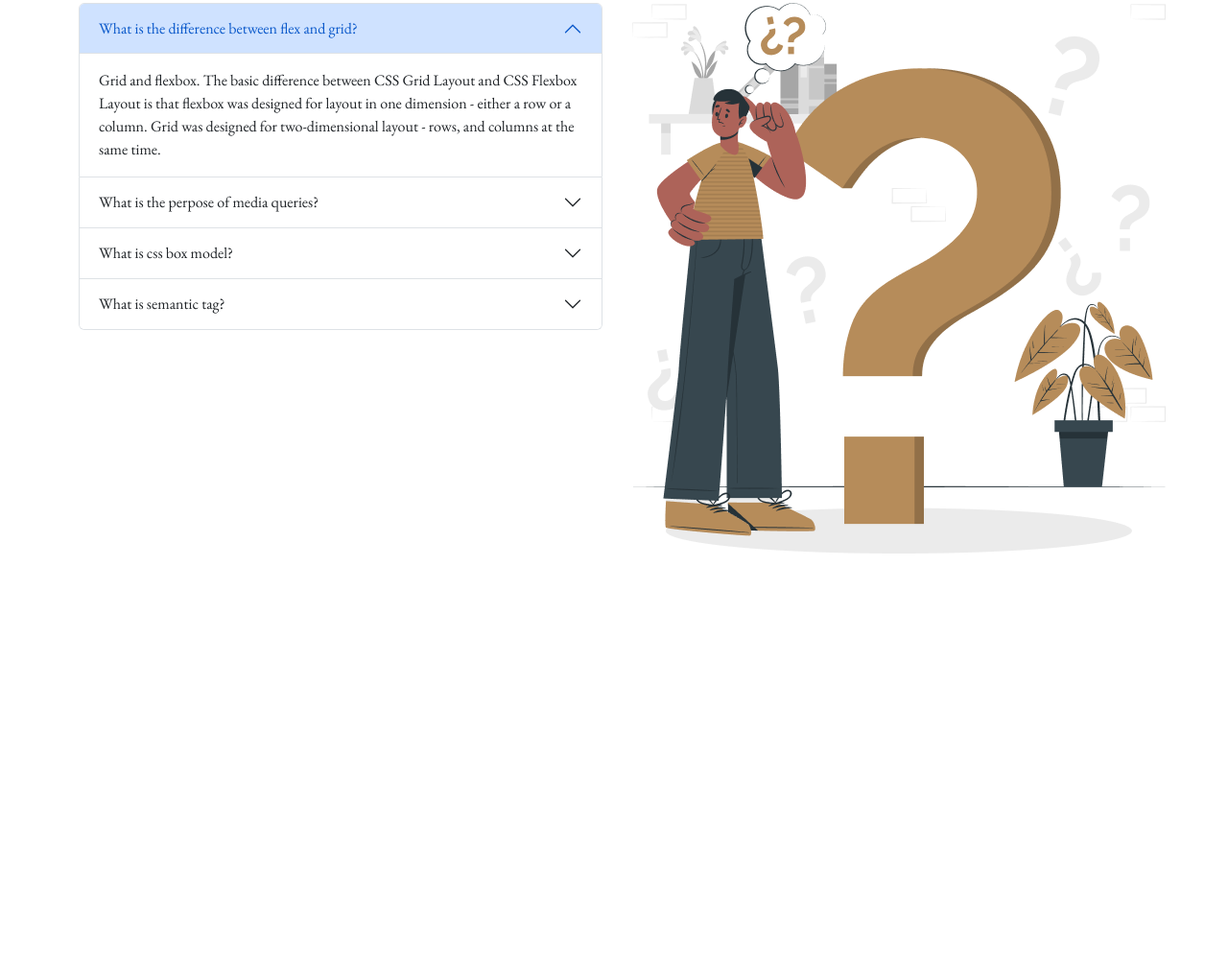
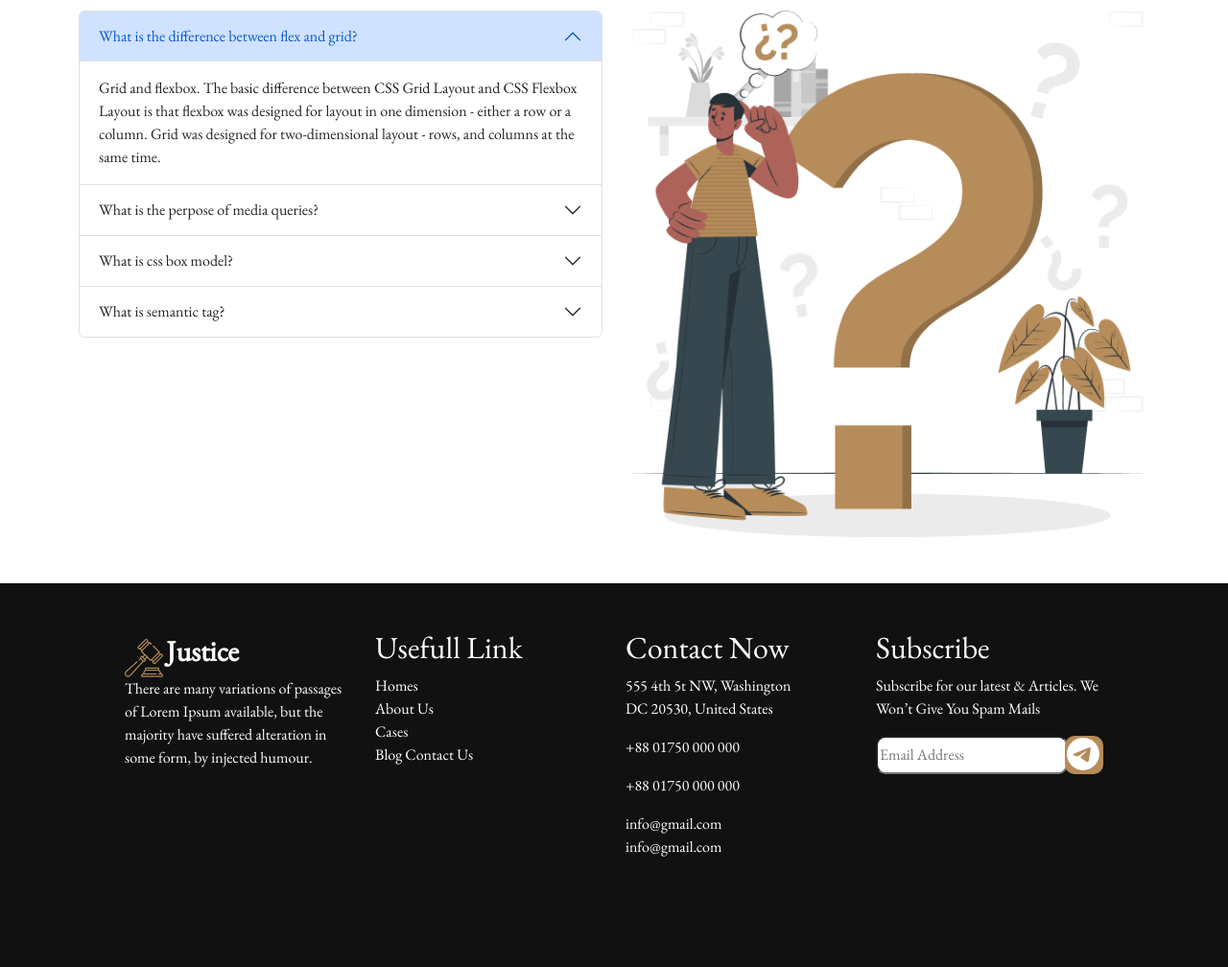
Before and after one commit to weirdRafi/legalSolution, a plain HTML site: page index.html in a window 1280 px wide. Shown: the part 2368-3376 px from the top of the page at 96% size. Before the commit the page ends 2945 px from the top, so only its background shows below. Drawn offline with nearby package versions, Linux system fonts and the light colour scheme.

Commit message:
footer added

```diff
--- a/css/style.css
+++ b/css/style.css
@@ -70,12 +70,44 @@ body{
     height: 100px;
     border-radius: 50%;
 }
-
-
-
-
-
-
+/* footer  */
+.footer{
+    background: #111111;
+    width: 100%;
+    height: 400px;
+    color: #fff;
+}
+.foot-title{
+    font-size: 30px;
+    font-weight: 600;
+}
+.links a{
+    text-decoration: none;
+    color: #fff;
+}
+.fot-rel{
+    position: relative;
+}
+.fot-rel input{
+    width: 200px;
+    height: 40px;
+    border-radius: 10px;
+}
+.fot-abs{
+    position: absolute;
+    background-color: #B68C5A;
+    height: 40px;
+    width: 40px;
+    border-radius: 10px;
+    top: 0;
+    right: 0;
+}
+.icon{
+    position: absolute;
+    top: -6px;
+    left: 2px;
+    font-size: 35px;
+}
 
 
 
--- a/index.html
+++ b/index.html
@@ -34,17 +34,17 @@
                             <a class="nav-link nav-text" aria-current="page" href="#">Home</a>
                         </li>
                         <li class="nav-item">
-                            <a class="nav-link nav-text" href="#">Services  <i class="fa-thin fa-greater-than"></i></a>
+                            <a class="nav-link nav-text" href="#">Services <i class="fa-thin fa-greater-than"></i></a>
                         </li>
 
                         <li class="nav-item">
-                            <a class="nav-link nav-text" href="#">Cases  <i class="fa-thin fa-greater-than"></i></a>
+                            <a class="nav-link nav-text" href="#">Cases <i class="fa-thin fa-greater-than"></i></a>
                         </li>
                         <li class="nav-item">
-                            <a class="nav-link nav-text" href="#">Blog  <i class="fa-thin fa-greater-than"></i></a>
+                            <a class="nav-link nav-text" href="#">Blog <i class="fa-thin fa-greater-than"></i></a>
                         </li>
                         <li class="nav-item">
-                            <a class="nav-link nav-text" href="#">Contact Us  <i class="fa-thin fa-greater-than"></i></a>
+                            <a class="nav-link nav-text" href="#">Contact Us <i class="fa-thin fa-greater-than"></i></a>
                         </li>
                     </ul>
 
@@ -89,7 +89,8 @@
                         <img class="img-fluid" src="images/banner.png" alt="">
                         <div class="banner-titles">
                             <h1 class="banner-header">We Provide Effective Legal Solutions</h1>
-                            <p class="para-1">There are many variations of passages of Lorem Ipsum available, but the majority have suffered alteration in some form, by injected humour.</p>
+                            <p class="para-1">There are many variations of passages of Lorem Ipsum available, but the
+                                majority have suffered alteration in some form, by injected humour.</p>
                             <input class="form-contorl banner-form" type="text" placeholder="Search your services">
                             <button type="button" class="btn btn-custom">Search</button>
                         </div>
@@ -105,14 +106,16 @@
             <div class="row">
                 <div class="col-12 col-md-12 text-center">
                     <h1>The Legal Practice Area</h1>
-                    <p class="para-2">There are many variations of passages of Lorem Ipsum available, but the majority have <br> suffered alteration in some form, by injected humour.</p>
+                    <p class="para-2">There are many variations of passages of Lorem Ipsum available, but the majority
+                        have <br> suffered alteration in some form, by injected humour.</p>
                 </div>
             </div>
             <div class="row mt-3">
                 <div class="col-12 col-md-4 text-center p-5">
                     <img src="images/business.png" alt="">
                     <h2>Business Law</h2>
-                    <p class="para-2">There are many variations of passages of Lorem Ipsum available, but the majority have suffered alteration in some form, by injected humour.</p>
+                    <p class="para-2">There are many variations of passages of Lorem Ipsum available, but the majority
+                        have suffered alteration in some form, by injected humour.</p>
                     <div class="arrow mx-auto">
                         <i class="fa-solid fa-arrow-right"></i>
                     </div>
@@ -120,7 +123,8 @@
                 <div class="col-12 col-md-4 text-center p-5 middle">
                     <img src="images/criminal.png" alt="">
                     <h2>Criminal Law</h2>
-                    <p class="para-2">There are many variations of passages of Lorem Ipsum available, but the majority have suffered alteration in some form, by injected humour.</p>
+                    <p class="para-2">There are many variations of passages of Lorem Ipsum available, but the majority
+                        have suffered alteration in some form, by injected humour.</p>
                     <div class="arrow mx-auto">
                         <i class="fa-solid fa-arrow-right"></i>
                     </div>
@@ -128,7 +132,8 @@
                 <div class="col-12 col-md-4 text-center p-5">
                     <img src="images/child.png" alt="">
                     <h2>Child Support</h2>
-                    <p class="para-2">There are many variations of passages of Lorem Ipsum available, but the majority have suffered alteration in some form, by injected humour.</p>
+                    <p class="para-2">There are many variations of passages of Lorem Ipsum available, but the majority
+                        have suffered alteration in some form, by injected humour.</p>
                     <div class="arrow mx-auto">
                         <i class="fa-solid fa-arrow-right"></i>
                     </div>
@@ -136,7 +141,8 @@
                 <div class="col-12 col-md-4 text-center p-5">
                     <img src="images/education.png" alt="">
                     <h2>Education Law</h2>
-                    <p class="para-2">There are many variations of passages of Lorem Ipsum available, but the majority have suffered alteration in some form, by injected humour.</p>
+                    <p class="para-2">There are many variations of passages of Lorem Ipsum available, but the majority
+                        have suffered alteration in some form, by injected humour.</p>
                     <div class="arrow mx-auto">
                         <i class="fa-solid fa-arrow-right"></i>
                     </div>
@@ -144,7 +150,8 @@
                 <div class="col-12 col-md-4 text-center p-5">
                     <img src="images/divorce.png" alt="">
                     <h2>Divorce Law</h2>
-                    <p class="para-2">There are many variations of passages of Lorem Ipsum available, but the majority have suffered alteration in some form, by injected humour.</p>
+                    <p class="para-2">There are many variations of passages of Lorem Ipsum available, but the majority
+                        have suffered alteration in some form, by injected humour.</p>
                     <div class="arrow mx-auto">
                         <i class="fa-solid fa-arrow-right"></i>
                     </div>
@@ -152,7 +159,8 @@
                 <div class="col-12 col-md-4 text-center p-5">
                     <img src="images/tax.png" alt="">
                     <h2>Tax Law</h2>
-                    <p class="para-2">There are many variations of passages of Lorem Ipsum available, but the majority have suffered alteration in some form, by injected humour.</p>
+                    <p class="para-2">There are many variations of passages of Lorem Ipsum available, but the majority
+                        have suffered alteration in some form, by injected humour.</p>
                     <div class="arrow mx-auto">
                         <i class="fa-solid fa-arrow-right"></i>
                     </div>
@@ -162,19 +170,23 @@
         <!--/.leagal area End  -->
 
         <!-- Slider area start  -->
-        <section>
+        <section class="mt-2">
             <div class="row">
                 <div class="col-12 col-md-12 text-center">
                     <h1>What Our Client Say</h1>
-                    <p class="para-2">There are many variations of passages of Lorem Ipsum available, but the majority have <br> suffered alteration in some form, by injected humour.</p>
+                    <p class="para-2">There are many variations of passages of Lorem Ipsum available, but the majority
+                        have <br> suffered alteration in some form, by injected humour.</p>
                 </div>
             </div>
             <!-- slider -->
             <div id="carouselExampleCaptions" class="carousel slide mt-3">
                 <div class="carousel-indicators">
-                  <button type="button" data-bs-target="#carouselExampleCaptions" data-bs-slide-to="0" class="active" aria-current="true" aria-label="Slide 1"></button>
-                  <button type="button" data-bs-target="#carouselExampleCaptions" data-bs-slide-to="1" aria-label="Slide 2"></button>
-                  <button type="button" data-bs-target="#carouselExampleCaptions" data-bs-slide-to="2" aria-label="Slide 3"></button>
+                    <button type="button" data-bs-target="#carouselExampleCaptions" data-bs-slide-to="0" class="active"
+                        aria-current="true" aria-label="Slide 1"></button>
+                    <button type="button" data-bs-target="#carouselExampleCaptions" data-bs-slide-to="1"
+                        aria-label="Slide 2"></button>
+                    <button type="button" data-bs-target="#carouselExampleCaptions" data-bs-slide-to="2"
+                        aria-label="Slide 3"></button>
                 </div>
                 <div class="carousel-inner">
                     <div class="carousel-item active">
@@ -183,7 +195,10 @@
                             <img class="carousel-img" src="images/man.jpg" alt="">
                             <h2>Awlad Hossain</h2>
                             <p class="para-1">UIX Designer</p>
-                      <p class="para-1">Contrary to popular belief, Lorem Ipsum is not simply random text. It has roots in a piece of classical Latin literature from 45 BC, making it over 2000 years old. Richard McClintock, a Latin professor at Hampden-Sydney College in Virginia, looked up one of the more obscure Latin words, consectetur.</p>
+                            <p class="para-1">Contrary to popular belief, Lorem Ipsum is not simply random text. It has
+                                roots in a piece of classical Latin literature from 45 BC, making it over 2000 years
+                                old. Richard McClintock, a Latin professor at Hampden-Sydney College in Virginia, looked
+                                up one of the more obscure Latin words, consectetur.</p>
                         </div>
                     </div>
                     <div class="carousel-item">
@@ -192,7 +207,10 @@
                             <img class="carousel-img" src="images/man.jpg" alt="">
                             <h2>Awlad Hossain</h2>
                             <p class="para-1">UIX Designer</p>
-                      <p class="para-1">Contrary to popular belief, Lorem Ipsum is not simply random text. It has roots in a piece of classical Latin literature from 45 BC, making it over 2000 years old. Richard McClintock, a Latin professor at Hampden-Sydney College in Virginia, looked up one of the more obscure Latin words, consectetur.</p>
+                            <p class="para-1">Contrary to popular belief, Lorem Ipsum is not simply random text. It has
+                                roots in a piece of classical Latin literature from 45 BC, making it over 2000 years
+                                old. Richard McClintock, a Latin professor at Hampden-Sydney College in Virginia, looked
+                                up one of the more obscure Latin words, consectetur.</p>
                         </div>
                     </div>
                     <div class="carousel-item">
@@ -201,15 +219,20 @@
                             <img class="carousel-img" src="images/man.jpg" alt="">
                             <h2>Awlad Hossain</h2>
                             <p class="para-1">UIX Designer</p>
-                      <p class="para-1">Contrary to popular belief, Lorem Ipsum is not simply random text. It has roots in a piece of classical Latin literature from 45 BC, making it over 2000 years old. Richard McClintock, a Latin professor at Hampden-Sydney College in Virginia, looked up one of the more obscure Latin words, consectetur.</p>
+                            <p class="para-1">Contrary to popular belief, Lorem Ipsum is not simply random text. It has
+                                roots in a piece of classical Latin literature from 45 BC, making it over 2000 years
+                                old. Richard McClintock, a Latin professor at Hampden-Sydney College in Virginia, looked
+                                up one of the more obscure Latin words, consectetur.</p>
                         </div>
                     </div>
                 </div>
-                <button class="carousel-control-prev" type="button" data-bs-target="#carouselExampleCaptions" data-bs-slide="prev">
+                <button class="carousel-control-prev" type="button" data-bs-target="#carouselExampleCaptions"
+                    data-bs-slide="prev">
                     <span class="carousel-control-prev-icon" aria-hidden="true"></span>
                     <span class="visually-hidden">Previous</span>
                 </button>
-                <button class="carousel-control-next" type="button" data-bs-target="#carouselExampleCaptions" data-bs-slide="next">
+                <button class="carousel-control-next" type="button" data-bs-target="#carouselExampleCaptions"
+                    data-bs-slide="next">
                     <span class="carousel-control-next-icon" aria-hidden="true"></span>
                     <span class="visually-hidden">Next</span>
                 </button>
@@ -222,7 +245,8 @@
             <div class="row">
                 <div class="col-12 col-md-12 text-center">
                     <h1>Frequently Asked Any Questions</h1>
-                    <p class="para-2">There are many variations of passages of Lorem Ipsum available, but the majority have <br> suffered alteration in some form, by injected humour.</p>
+                    <p class="para-2">There are many variations of passages of Lorem Ipsum available, but the majority
+                        have <br> suffered alteration in some form, by injected humour.</p>
                 </div>
             </div>
             <div class="row mt-3">
@@ -230,61 +254,122 @@
                     <div class="accordion" id="accordionExample">
                         <div class="accordion-item">
                             <h2 class="accordion-header" id="headingOne">
-                            <button class="accordion-button" type="button" data-bs-toggle="collapse" data-bs-target="#collapseOne" aria-expanded="true" aria-controls="collapseOne">
+                                <button class="accordion-button" type="button" data-bs-toggle="collapse"
+                                    data-bs-target="#collapseOne" aria-expanded="true" aria-controls="collapseOne">
                                     What is the difference between flex and grid?
                                 </button>
                             </h2>
-                          <div id="collapseOne" class="accordion-collapse collapse show" aria-labelledby="headingOne" data-bs-parent="#accordionExample">
+                            <div id="collapseOne" class="accordion-collapse collapse show" aria-labelledby="headingOne"
+                                data-bs-parent="#accordionExample">
                                 <div class="accordion-body">
-                              Grid and flexbox. The basic difference between CSS Grid Layout and CSS Flexbox Layout is that flexbox was designed for layout in one dimension - either a row or a column. Grid was designed for two-dimensional layout - rows, and columns at the same time.
+                                    Grid and flexbox. The basic difference between CSS Grid Layout and CSS Flexbox
+                                    Layout is that flexbox was designed for layout in one dimension - either a row or a
+                                    column. Grid was designed for two-dimensional layout - rows, and columns at the same
+                                    time.
                                 </div>
                             </div>
                         </div>
                         <div class="accordion-item">
                             <h2 class="accordion-header" id="headingTwo">
-                            <button class="accordion-button collapsed" type="button" data-bs-toggle="collapse" data-bs-target="#collapseTwo" aria-expanded="false" aria-controls="collapseTwo">
+                                <button class="accordion-button collapsed" type="button" data-bs-toggle="collapse"
+                                    data-bs-target="#collapseTwo" aria-expanded="false" aria-controls="collapseTwo">
                                     What is the perpose of media queries?
                                 </button>
                             </h2>
-                          <div id="collapseTwo" class="accordion-collapse collapse" aria-labelledby="headingTwo" data-bs-parent="#accordionExample">
+                            <div id="collapseTwo" class="accordion-collapse collapse" aria-labelledby="headingTwo"
+                                data-bs-parent="#accordionExample">
                                 <div class="accordion-body">
-                             Media queries are a key part of responsive web design, as they allow you to create different layouts depending on the size of the viewport, but they can also be used to detect other things about the environment your site is running on, for example whether the user is using a touchscreen rather than a mouse.
+                                    Media queries are a key part of responsive web design, as they allow you to create
+                                    different layouts depending on the size of the viewport, but they can also be used
+                                    to detect other things about the environment your site is running on, for example
+                                    whether the user is using a touchscreen rather than a mouse.
                                 </div>
                             </div>
                         </div>
                         <div class="accordion-item">
                             <h2 class="accordion-header" id="headingThree">
-                            <button class="accordion-button collapsed" type="button" data-bs-toggle="collapse" data-bs-target="#collapseThree" aria-expanded="false" aria-controls="collapseThree">
+                                <button class="accordion-button collapsed" type="button" data-bs-toggle="collapse"
+                                    data-bs-target="#collapseThree" aria-expanded="false" aria-controls="collapseThree">
                                     What is css box model?
                                 </button>
                             </h2>
-                          <div id="collapseThree" class="accordion-collapse collapse" aria-labelledby="headingThree" data-bs-parent="#accordionExample">
+                            <div id="collapseThree" class="accordion-collapse collapse" aria-labelledby="headingThree"
+                                data-bs-parent="#accordionExample">
                                 <div class="accordion-body">
-                              In CSS, the term "box model" is used when talking about design and layout. The CSS box model is essentially a box that wraps around every HTML element.
+                                    In CSS, the term "box model" is used when talking about design and layout. The CSS
+                                    box model is essentially a box that wraps around every HTML element.
                                 </div>
                             </div>
                         </div>
                         <div class="accordion-item">
                             <h2 class="accordion-header" id="headingThree">
-                            <button class="accordion-button collapsed" type="button" data-bs-toggle="collapse" data-bs-target="#collapseFour" aria-expanded="false" aria-controls="collapseFour">
+                                <button class="accordion-button collapsed" type="button" data-bs-toggle="collapse"
+                                    data-bs-target="#collapseFour" aria-expanded="false" aria-controls="collapseFour">
                                     What is semantic tag?
                                 </button>
                             </h2>
-                          <div id="collapseFour" class="accordion-collapse collapse" aria-labelledby="headingFour" data-bs-parent="#accordionExample">
+                            <div id="collapseFour" class="accordion-collapse collapse" aria-labelledby="headingFour"
+                                data-bs-parent="#accordionExample">
                                 <div class="accordion-body">
-                                The semantic HTML tags help the search engines and other user devices to determine the importance and context of web pages. The pages made with semantic elements are much easier to read. It has greater accessibility. It offers a better user experience.
+                                    The semantic HTML tags help the search engines and other user devices to determine
+                                    the importance and context of web pages. The pages made with semantic elements are
+                                    much easier to read. It has greater accessibility. It offers a better user
+                                    experience.
                                 </div>
                             </div>
                         </div>
                     </div>
                 </div>
                 <div class="col-12 col-md-6">
-                    <img src="images/faq.png" alt="">
+                    <img class="img-fluid" src="images/faq.png" alt="">
                 </div>
             </div>
         </section>
         <!--/.FAQ area End -->
     </div><!--/.Container -->
+
+    <!-- footer area start  -->
+    <div class="footer mt-5">
+        <div class="container">
+            <div class="row p-5">
+                <div class="col-12 col-md-3">
+                    <img class="logo" src="images/business.png" alt=""> <span class="foot-title">Justice</span>
+                    <p>There are many variations of passages of Lorem Ipsum available, but the majority have suffered
+                        alteration in some form, by injected humour.</p>
+                </div>
+                <div class="col-12 col-md-3 links">
+                    <h2>Usefull Link</h2>
+                    <a href="#">Homes</a> <br>
+                    <a href="#">About Us</a><br>
+                    <a href="#">Cases</a><br>
+                    <a href="#">Blog</a>
+                    <a href="#">Contact Us</a>
+                </div>
+                <div class="col-12 col-md-3">
+                    <h2>Contact Now</h2>
+                    <p>555 4th 5t NW, Washington <br>
+                        DC 20530, United States</p>
+                    <p>+88 01750 000 000</p>
+                    <p>+88 01750 000 000</p>
+                    <p>info@gmail.com <br>
+                        info@gmail.com</p>
+                </div>
+                <div class="col-12 col-md-3">
+                    <h2>Subscribe</h2>
+                    <p>Subscribe for our latest & Articles. We Won’t Give You Spam Mails</p>
+                    <div class="fot-rel">
+                        <input type="text" placeholder="Email Address">
+                        <div class="fot-abs">
+                            <div class="icon">
+                                <i class="fa-brands fa-telegram"></i>
+                            </div>
+                        </div>
+                    </div>
+                </div>
+            </div>
+        </div>
+    </div>
+    <!--/.footer area End  -->
 
 
     <!-- Bootstrap JS -->
```
Lines whose indentation alone changed are shown as unchanged.
